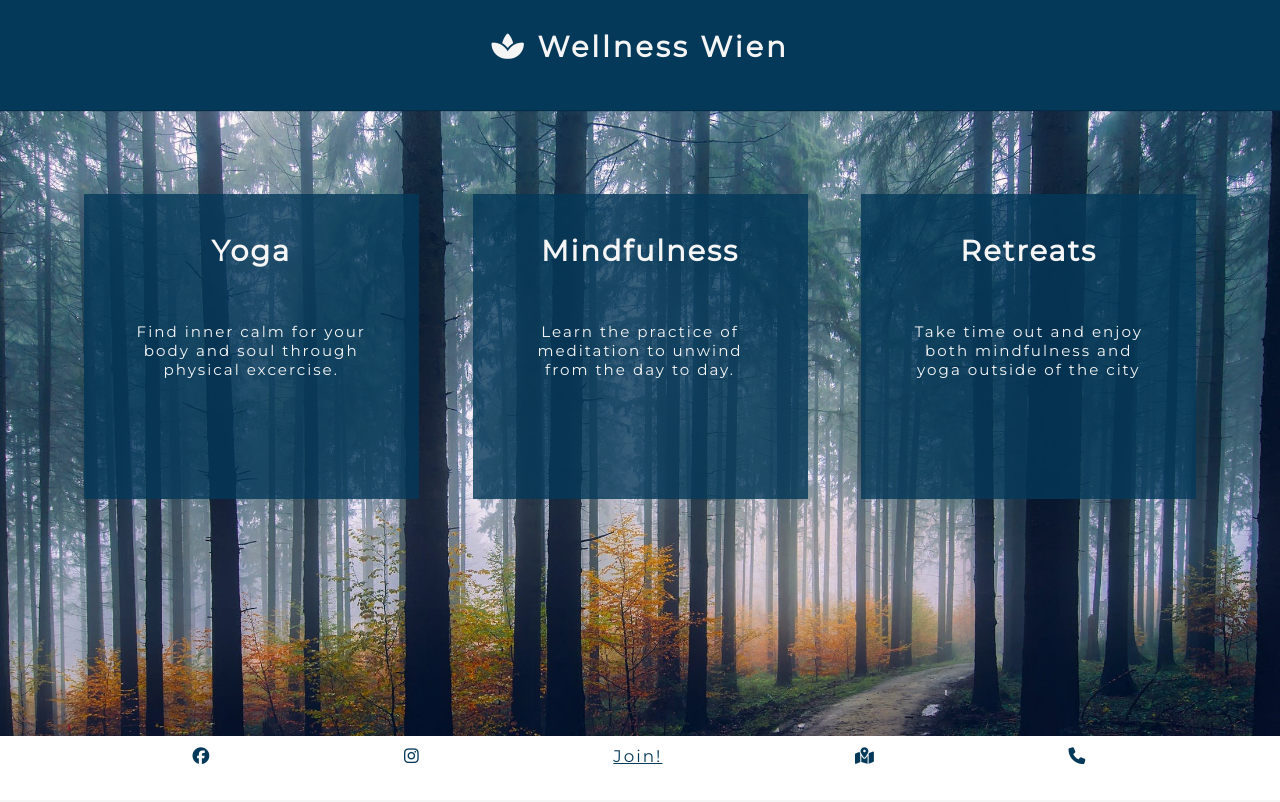
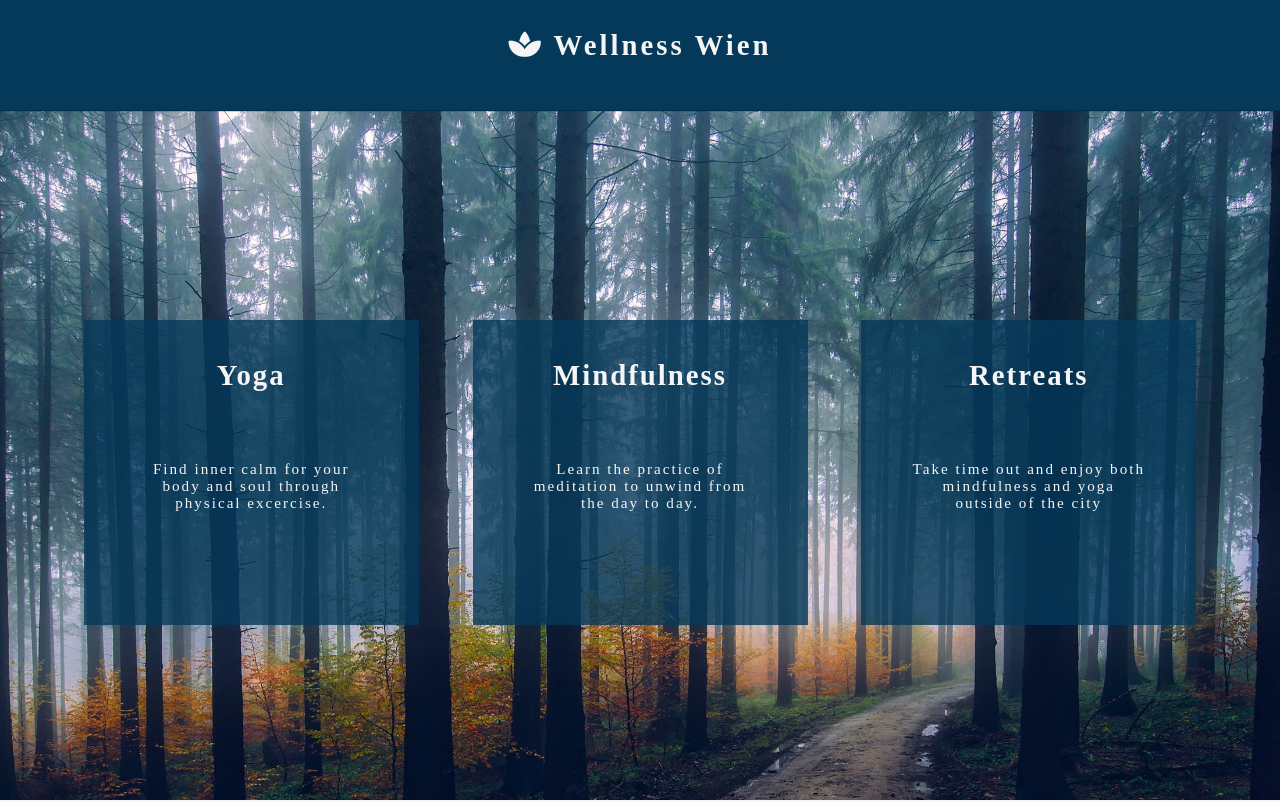
Before and after one commit to emm-aah/wellness-wien, a plain HTML site: page index.html in a window 1280 px wide. Shown: the top 802 px of the page. Drawn offline with Linux system fonts and the light colour scheme.

Commit message:
add css styles to homepage for over 1100px

```diff
--- a/assets/css/style.css
+++ b/assets/css/style.css
@@ -1,7 +1,9 @@
+
+
 body {
-    min-height: 100%;
-    margin: 0;
-    font-family: sans-serif;
+    font-family: 'Montserrat' sans-serif;
+    min-height: 90%;
+    margin: 10vh 0 0;
 }
 
 /* Header */
@@ -35,18 +37,18 @@ header a {
 #homepage, #formpage {
     position: relative;
     min-height: 80vh;
-    top: 10vh;
+    top: 0;
     left: 0;
     width: 100%;
 }
 
 #hero-image {
     background: url(../images/pexels-pixabay-247421.jpg) no-repeat center/cover;
-    min-height: 85vh;
+    min-height: 90vh;
 }
 #homepage-boxes {
     position: relative;
-    top: 8vh;
+    top: 10vh;
     bottom: 10vh;
     margin: 0 30px;
     display: flex;
@@ -63,6 +65,7 @@ header a {
     background-color: rgb(4, 57, 89, 0.8);
     color: #f5f5f5;
     text-align: center;
+    height: 20vh;
     padding: 5px;
     margin-bottom: 10px;
     font-size: 90%;
@@ -73,7 +76,6 @@ header a {
 #class-sections {
     background-color: #f5f5f5;
     color:#043959;
-    margin-top: 40px;
     padding: 50px 0;
     text-align: center;
 }
@@ -190,7 +192,7 @@ footer {
     bottom: 0;
     width: 100%;
     height: 8vh;
-    position: fixed;
+    position: relative;
 
 }
 
@@ -203,7 +205,7 @@ footer a {
 #footer-links {
     display: flex;
     justify-content: space-evenly;
-    padding-top: 10px;
+    padding-top: 20px;
 }
 
 /*CSS for screens over 768px*/
@@ -274,3 +276,12 @@ footer a {
 
 
 }
+
+@media screen and (min-width: 1100px) {
+   .nav-links-homepage {
+    display: flex;
+    flex-grow: 1;
+    flex-direction: column;
+    margin-top: 20vh;
+   }
+}
--- a/index.html
+++ b/index.html
@@ -14,20 +14,11 @@
     <!---Stylesheet-->
     <link rel="stylesheet" href="assets/css/style.css">
     <!--Google Fonts-->
-    <link href='https://fonts.googleapis.com/css?family=Montserrat' rel='stylesheet'>
-    <style>
-        body {
-            font-family: 'Montserrat';
-            font-size: 16px;
-        }
-    </style>
 </head>
 <body>
-
     <!--Header-->
     <header>
-
-        <a href="index.html" class="active">
+      <a href="index.html" class="active">
             <h1 id="logo"><i class="fa-solid fa-spa"></i> Wellness Wien</h1>
         </a>
     </header>
@@ -57,9 +48,7 @@
                     </div>
                 </div>
             </section>
-
             <!--Yoga Section-->
-
             <section id="class-sections">
                 <div id="yoga">
                     <div class="circle-pictures">
@@ -136,9 +125,7 @@
                         </table>
                     </div>
                 </div>
-
                 <!--Mindulness Section-->
-
                 <div id="mindfulness">
                     <div class="circle-pictures">
                         <img src="assets/images/pexels-elina-fairytale-3822864.jpg" alt="Girl doing a meditation pose.">
@@ -214,9 +201,7 @@
                         </div>
                     </div>
                 </div>
-
                 <!--Retreats Section-->
-
                 <div id="retreats">
                     <div class="circle-pictures">
                         <img src="assets/images/pexels-elina-fairytale-3822727.jpg" alt="Girls together at a yoga class.">
@@ -296,9 +281,7 @@
                     </div>
                 </div>
             </section>
-
             <!--Contact information-->
-
             <section id="contactinfo">
                 <h3>Contact us today!</h3>
                 <div id="contact">
@@ -308,21 +291,18 @@
                 </div>
             </section>
         </main>
-
         <!--Footer-->
-
     <footer>
             <div id="footer-links">
                 <a href="http://www.facebook.com/" aria-label="Go to our Facebook page (opens in new tab)" target="_blank"><i
                         class="fa-brands fa-facebook"></i></a>
                 <a href="http://www.instagram.com/" aria-label="Go to our Instragam page (opens in new tab)" target="_blank"><i
                         class="fa-brands fa-instagram"></i></a>
-                <a href="form.html" target="_blank" aria-label="Go to page to join class. (Opens in new tab)">Join!</a>
+                <a href="http://www.twitter.com" target="_blank" aria-label="Go to page to twitter page. (Opens in new tab)"><i class="fa-brands fa-x-twitter"></i></a>
                 <a href="http://www.googlemaps.com/"
                     aria-label="Go to Google Maps to see where we are located. (opens in new tab)" target="_blank"><i
                         class="fa-solid fa-map-location-dot"></i></a>
-                <a href="#contactinfo" aria-label="Go to contact information (stays on same page)"><i
-                        class="fa-solid fa-phone"></i></a>
+
 
             </div>
         </footer>
```
